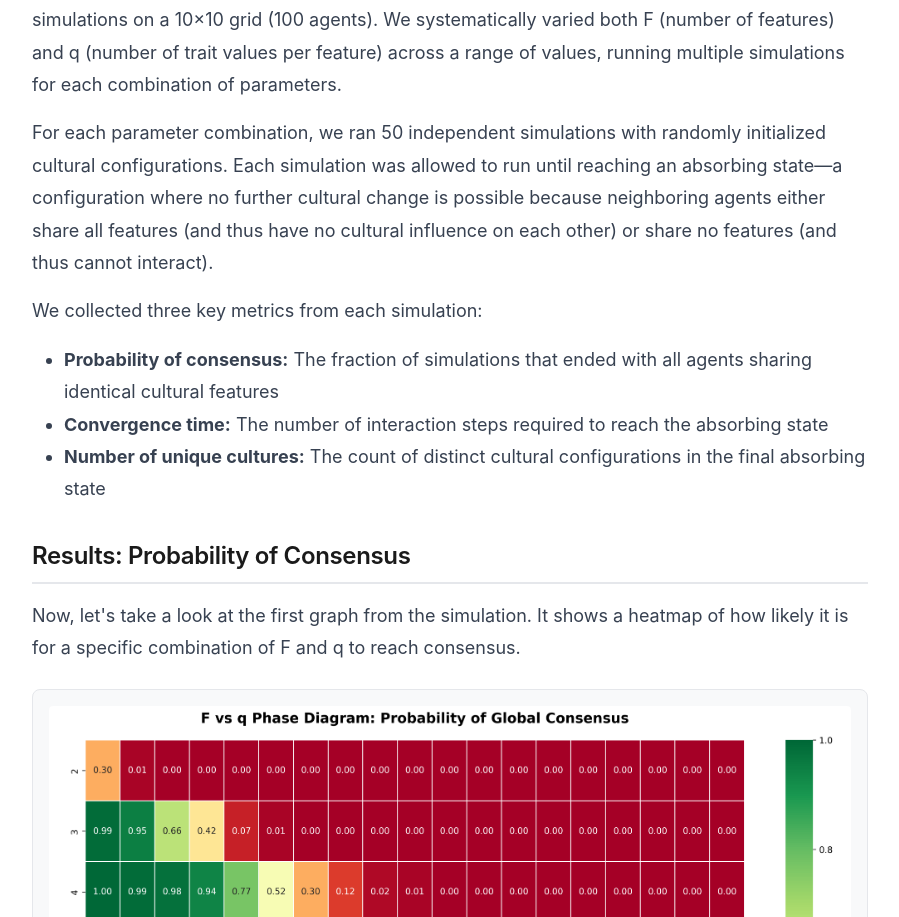
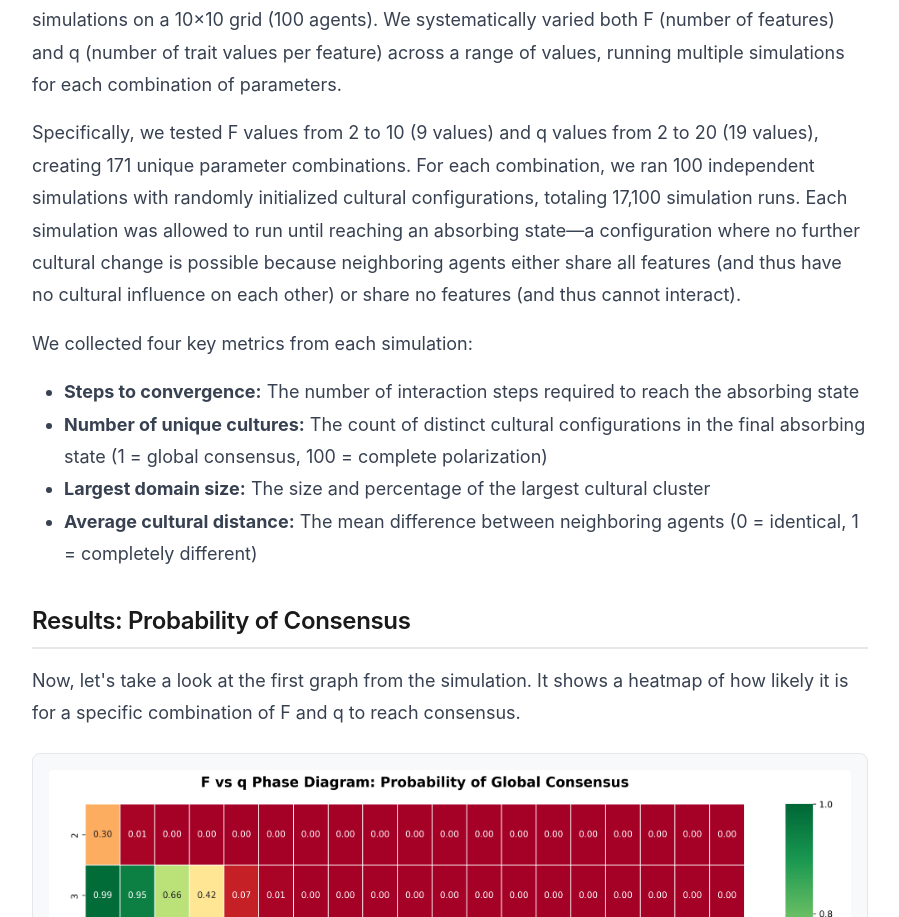
Before and after one commit to MartinZust123/social-simulations, a React (Vite) app: page /case-studies/f-vs-q in a window 1280 px wide. Shown: the part 2648-3565 px from the top of the page, without its empty margins (190-1089 px from the left). Built offline with nearby package versions, Linux system fonts and the light colour scheme.

Commit message:
Some data updated about first case study

```diff
--- a/src/components/FvsQCaseStudy.jsx
+++ b/src/components/FvsQCaseStudy.jsx
@@ -102,15 +102,16 @@ function FvsQCaseStudy() {
           To test these theoretical predictions empirically, we conducted a comprehensive series of simulations on a 10×10 grid (100 agents). We systematically varied both F (number of features) and q (number of trait values per feature) across a range of values, running multiple simulations for each combination of parameters.
         </p>
         <p className="math-text">
-          For each parameter combination, we ran 50 independent simulations with randomly initialized cultural configurations. Each simulation was allowed to run until reaching an absorbing state—a configuration where no further cultural change is possible because neighboring agents either share all features (and thus have no cultural influence on each other) or share no features (and thus cannot interact).
+          Specifically, we tested F values from 2 to 10 (9 values) and q values from 2 to 20 (19 values), creating 171 unique parameter combinations. For each combination, we ran 100 independent simulations with randomly initialized cultural configurations, totaling 17,100 simulation runs. Each simulation was allowed to run until reaching an absorbing state—a configuration where no further cultural change is possible because neighboring agents either share all features (and thus have no cultural influence on each other) or share no features (and thus cannot interact).
         </p>
         <p className="math-text">
-          We collected three key metrics from each simulation:
+          We collected four key metrics from each simulation:
         </p>
         <ul className="math-text" style={{marginLeft: '2rem', marginTop: '0.5rem'}}>
-          <li><strong>Probability of consensus:</strong> The fraction of simulations that ended with all agents sharing identical cultural features</li>
-          <li><strong>Convergence time:</strong> The number of interaction steps required to reach the absorbing state</li>
-          <li><strong>Number of unique cultures:</strong> The count of distinct cultural configurations in the final absorbing state</li>
+          <li><strong>Steps to convergence:</strong> The number of interaction steps required to reach the absorbing state</li>
+          <li><strong>Number of unique cultures:</strong> The count of distinct cultural configurations in the final absorbing state (1 = global consensus, 100 = complete polarization)</li>
+          <li><strong>Largest domain size:</strong> The size and percentage of the largest cultural cluster</li>
+          <li><strong>Average cultural distance:</strong> The mean difference between neighboring agents (0 = identical, 1 = completely different)</li>
         </ul>
 
         <h3 className="math-subheading">Results: Probability of Consensus</h3>
```
